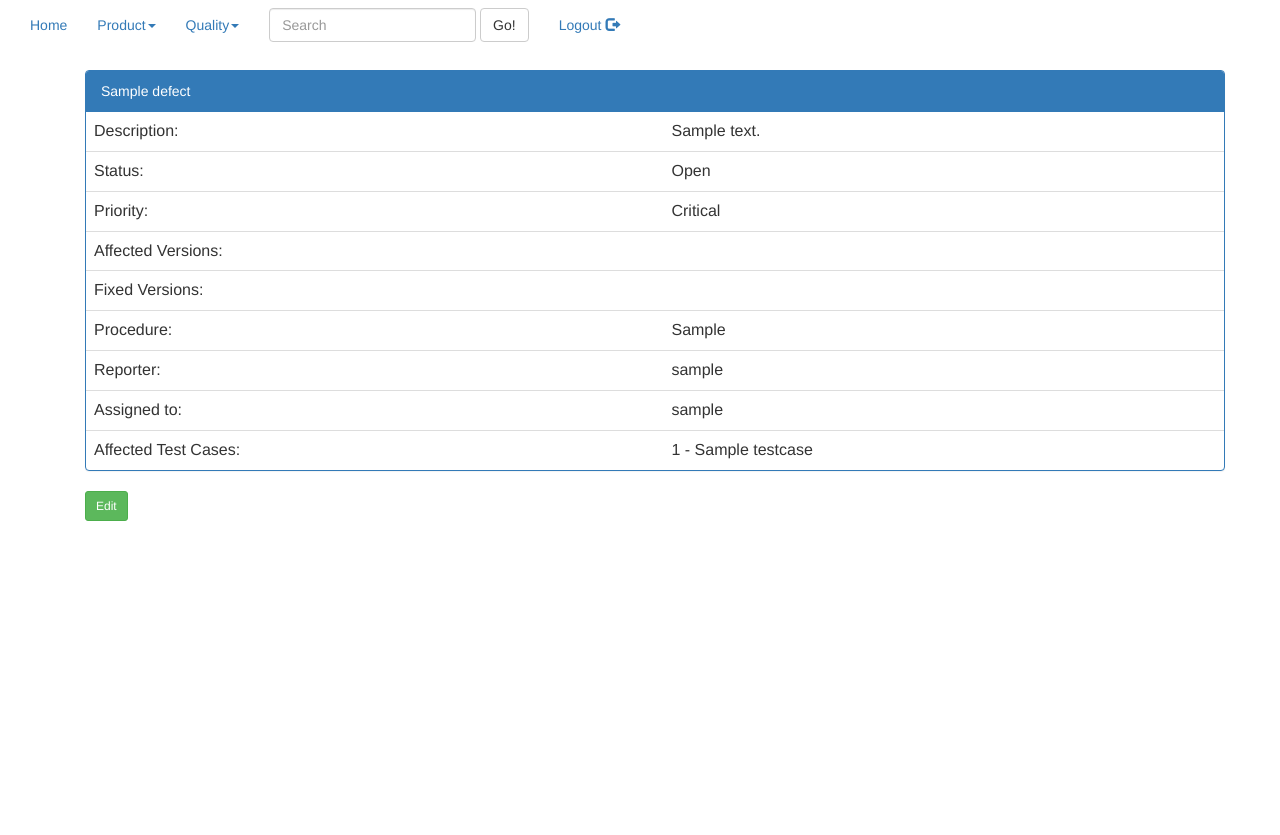
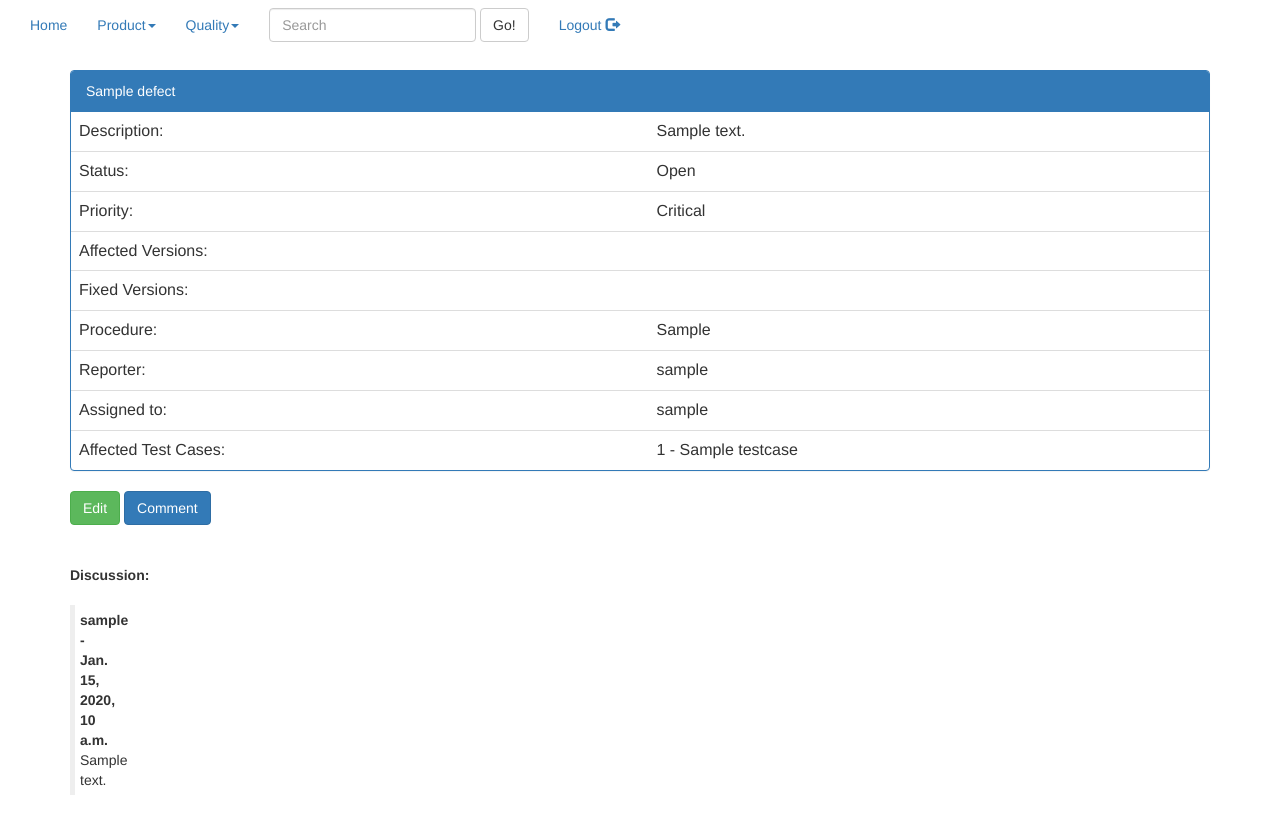
Before and after one commit to debata/TestManager, a Django app: page /defect/1/ in a window 1280 px wide. Before the commit the page ends 521 px from the top, so only its background shows below. Run offline with Django 3.2, Linux system fonts and the light colour scheme; a user stored in the database is signed in; tables that the repository leaves empty hold one stand-in row (values such as "Sample post"); data that the repository does not hold is empty; some libraries are stand-ins or nearby versions.

Commit message:
Added commenting functionality to defects, test sessions and test results

```diff
--- a/TestManager/urls.py
+++ b/TestManager/urls.py
@@ -24,7 +24,7 @@ urlpatterns = [
     url(r'^$', home, name='home'),
     url(r'^register/$', register, name='register_user'),
     url(r'^login/$', views.login, {'template_name': 'main/login.html', 'authentication_form': LoginForm}, name='login'),
-    url(r'^logout/$',views.logout, {'next_page': views.login}, name='logout'),
+    url(r'^logout/$', views.logout, {'next_page': views.login}, name='logout'),
     url(r'^version/$', show_versions, name='show_all_versions'),
     url(r'^version/new/$', new_version, name='new_version'),
     url(r'^version/update/([0-9]+)/$', update_version, name='update_version'),
@@ -57,8 +57,11 @@ urlpatterns = [
     url(r'^testgroup/([0-9]+)/runtestcase/([0-9]+)/$', run_test_case, name='run_test_case_by_id_from_group'),
     url(r'^testgroup/([0-9]+)/runtestcharter/([0-9]+)/$', run_test_charter, name='run_test_charter_by_id_from_group'),
     url(r'^testresult/([0-9]+)/$', view_test_result, name='view_test_result'),
+    url(r'^testresult/comment/([0-9]+)/$', add_comment_test_result, name='add_comment_test_result'),
     url(r'^testsession/([0-9]+)/$', view_test_session, name='view_test_session'),
+    url(r'^test_session/comment/([0-9]+)/$', add_comment_test_session, name='add_comment_test_session'),
     url(r'^defect/$', show_defects, name='show_all_defects'),
+    url(r'^defect/comment/([0-9]+)/$', add_comment_defect, name='add_comment_defect'),
     url(r'^defect/version/([0-9]+)/$', show_defects, name='show_all_defects'),
     url(r'^defect/new/$', new_defect, name='new_defect'),
     url(r'^defect/([0-9]+)/$', show_defect, name='defect_by_id'),
--- a/main/admin.py
+++ b/main/admin.py
@@ -1,7 +1,7 @@
 from django.contrib import admin
 from .models import (Version, TestCase, Persona,
                      Defect, TestCharter, TestGroup,
-                     TestSession, TestResult)
+                     TestSession, TestResult, Comment)
 
 # Register your models here.
 admin.site.register(Version)
@@ -12,3 +12,4 @@ admin.site.register(Persona)
 admin.site.register(Defect)
 admin.site.register(TestResult)
 admin.site.register(TestSession)
+admin.site.register(Comment)
--- a/main/forms.py
+++ b/main/forms.py
@@ -1,8 +1,10 @@
 from django import forms
+from django.forms import Textarea
 from django.contrib.auth.forms import AuthenticationForm
 from main.models import (Version, TestCase, TestCharter,
                          TestGroup, Persona, Defect,
-                         TestResult, TestSession)
+                         TestResult, TestSession, Comment)
+from django.utils.translation import ugettext_lazy as _
 
 
 class LoginForm(AuthenticationForm):
@@ -69,3 +71,15 @@ class TestSessionForm(forms.ModelForm):
     class Meta:
         model = TestSession
         fields = ('areas_tested', 'notes')
+
+
+class CommentForm(forms.ModelForm):
+    class Meta:
+        model = Comment
+        fields = ('comment_body',)
+        labels = {
+            'comment_body': _('Comment'),
+        }
+        widgets = {
+            'comment_body': Textarea(attrs={'cols': 40, 'rows': 6}),
+        }
--- a/main/models.py
+++ b/main/models.py
@@ -102,3 +102,12 @@ class Defect(models.Model):
             User, related_name='assigned_user', blank=True, null=True)
     affected_test_cases = models.ManyToManyField(
             TestCase, blank=True, null=True)
+
+
+class Comment(models.Model):
+    modified_date = models.DateTimeField(editable=False)
+    commenter = models.ForeignKey(User)
+    comment_body = models.TextField(max_length=None)
+    defect = models.ManyToManyField(Defect, blank=True, null=True)
+    test_result = models.ManyToManyField(TestResult, blank=True, null=True)
+    test_session = models.ManyToManyField(TestSession, blank=True, null=True)
--- /dev/null
+++ b/main/template/main/comment_snippet.html
@@ -0,0 +1,14 @@
+{% if comments.all|length > 0 %}
+<br><br><strong>Discussion:</strong>
+<div class="row">
+	{% for comment in comments.all %}
+	<div class="col-md-1" >
+		<div style="margin: 20px 0;padding: 5px 30px 5px 5px;border-left: 5px solid #eee">
+		<b>{{ comment.commenter }} - {{ comment.modified_date }}</b><br>
+		{{ comment.comment_body }}
+		</div>
+	</div>
+	{% endfor %}
+</div>
+{% else %}
+{% endif %}
--- a/main/template/main/defect_details.html
+++ b/main/template/main/defect_details.html
@@ -1,8 +1,8 @@
 {% extends 'main/base.html' %}
+{% load bootstrap3 %}
 
 {% block content %}
 <div class="container">
-	<div class="container">
 		<div class="panel panel-primary">
 			<div class="panel-heading">{{ defect.name }}</div>
 			<table class="table">
@@ -56,7 +56,19 @@
 			</tr>
 			</table>
 		</div>
-		<input class="btn btn-success btn-sm" type=button value="Edit" onClick="location.href='{% url 'update_defect' defect.id %}'"/>
+		<input class="btn btn-success" type=button value="Edit" onClick="location.href='{% url 'update_defect' defect.id %}'"/>
+		<input class="btn btn-primary" type=button value="Comment" onClick="document.getElementById('comment-form-id').style['display'] = 'block'">
+	<br>
+	{% include 'main/comment_snippet.html' %}
+	<br>
+	<div id="comment-form-id" style="display:none">
+		<form method="POST" action="{% url 'add_comment_defect' defect.id %}">
+			{% csrf_token %}
+			{% bootstrap_form form %}
+			{% buttons %}
+			<button class="btn btn-primary" type="submit" >Post</button>
+			{% endbuttons %}
+		</form>
 	</div>
 </div>
 {% endblock %}
--- a/main/views.py
+++ b/main/views.py
@@ -5,11 +5,11 @@ from django.contrib.auth.decorators import login_required
 from django.contrib.auth.forms import UserCreationForm
 from main.models import (Version, TestCase, TestCharter,
                          TestGroup, Persona, Defect,
-                         TestResult, TestSession)
+                         TestResult, TestSession, Comment)
 from main.forms import (VersionForm, TestCaseForm,
                         TestCharterForm, TestGroupForm,
                         PersonaForm, DefectForm,
-                        TestResultForm, TestSessionForm)
+                        TestResultForm, TestSessionForm, CommentForm)
 
 
 # Create your views here.
@@ -28,7 +28,8 @@ def register(request):
 def home(request):
     context = dict()
     context['username'] = request.user
-    context['user_defects'] = Defect.objects.filter(assigned=request.user).exclude(status='Closed')
+    context['user_defects'] = Defect.objects.filter(
+            assigned=request.user).exclude(status='Closed')
     context['reported_defects'] = Defect.objects.filter(
             reporter=request.user).exclude(status='Closed')
     return render(request, "main/home.html", context)
@@ -157,7 +158,15 @@ def run_test_charter(request, test_group_id, test_charter_id):
 def view_test_result(request, result_id=None):
     context = dict()
     if result_id:
-        context['result'] = TestResult.objects.get(id=result_id)
+        result = TestResult.objects.get(id=result_id)
+    form = CommentForm()
+    try:
+        comments = Comment.objects.filter(test_result=result)
+    except Comment.DoesNotExist:
+        comments = None
+    context['result'] = result
+    context['comments'] = comments
+    context['form'] = form
     return render(request, "main/test_result.html", context)
 
 
@@ -165,7 +174,15 @@ def view_test_result(request, result_id=None):
 def view_test_session(request, test_session_id=None):
     context = dict()
     if test_session_id:
-        context['test_session'] = TestSession.objects.get(id=test_session_id)
+        session = TestSession.objects.get(id=test_session_id)
+    form = CommentForm()
+    try:
+        comments = Comment.objects.filter(test_session=session)
+    except Comment.DoesNotExist:
+        comments = None
+    context['test_session'] = session
+    context['comments'] = comments
+    context['form'] = form
     return render(request, "main/test_session.html", context)
 
 
@@ -442,7 +459,15 @@ def show_defects(request, version_id=None):
 @login_required
 def show_defect(request, defect_id):
     context = dict()
-    context['defect'] = Defect.objects.get(id=defect_id)
+    defect = Defect.objects.get(id=defect_id)
+    context['defect'] = defect
+    form = CommentForm()
+    try:
+        comments = Comment.objects.filter(defect=defect)
+    except Comment.DoesNotExist:
+        comments = None
+    context['comments'] = comments
+    context['form'] = form
     return render(request, "main/defect_details.html",
                   context)
 
@@ -491,3 +516,51 @@ def delete_defect(request, id):
     if defect:
         defect.delete()
     return redirect(show_defects)
+
+
+@login_required
+def add_comment_defect(request, defect_id):
+    if request.method == 'POST':
+        form = CommentForm(request.POST)
+        if form.is_valid():
+            defect = Defect.objects.get(id=defect_id)
+            comment_text = form.cleaned_data['comment_body']
+            comment = Comment.objects.create(
+                comment_body=comment_text,
+                commenter=request.user,
+                modified_date=datetime.datetime.now())
+            comment.defect.add(defect)
+            comment.save()
+    return redirect('defect_by_id', defect_id)
+
+
+@login_required
+def add_comment_test_result(request, test_result_id):
+    if request.method == 'POST':
+        form = CommentForm(request.POST)
+        if form.is_valid():
+            test_result = TestResult.objects.get(id=test_result_id)
+            comment_text = form.cleaned_data['comment_body']
+            comment = Comment.objects.create(
+                comment_body=comment_text,
+                commenter=request.user,
+                modified_date=datetime.datetime.now())
+            comment.test_result.add(test_result)
+            comment.save()
+    return redirect('view_test_result', test_result_id)
+
+
+@login_required
+def add_comment_test_session(request, test_session_id):
+    if request.method == 'POST':
+        form = CommentForm(request.POST)
+        if form.is_valid():
+            test_session = TestSession.objects.get(id=test_session_id)
+            comment_text = form.cleaned_data['comment_body']
+            comment = Comment.objects.create(
+                comment_body=comment_text,
+                commenter=request.user,
+                modified_date=datetime.datetime.now())
+            comment.test_session.add(test_session)
+            comment.save()
+    return redirect('view_test_session', test_session_id)
```
Also changed, not shown: main/template/main/test_result.html (+14 -0 lines), main/template/main/test_session.html (+13 -0 lines), main/template/main/entity_form.html (line endings or trailing spaces).
